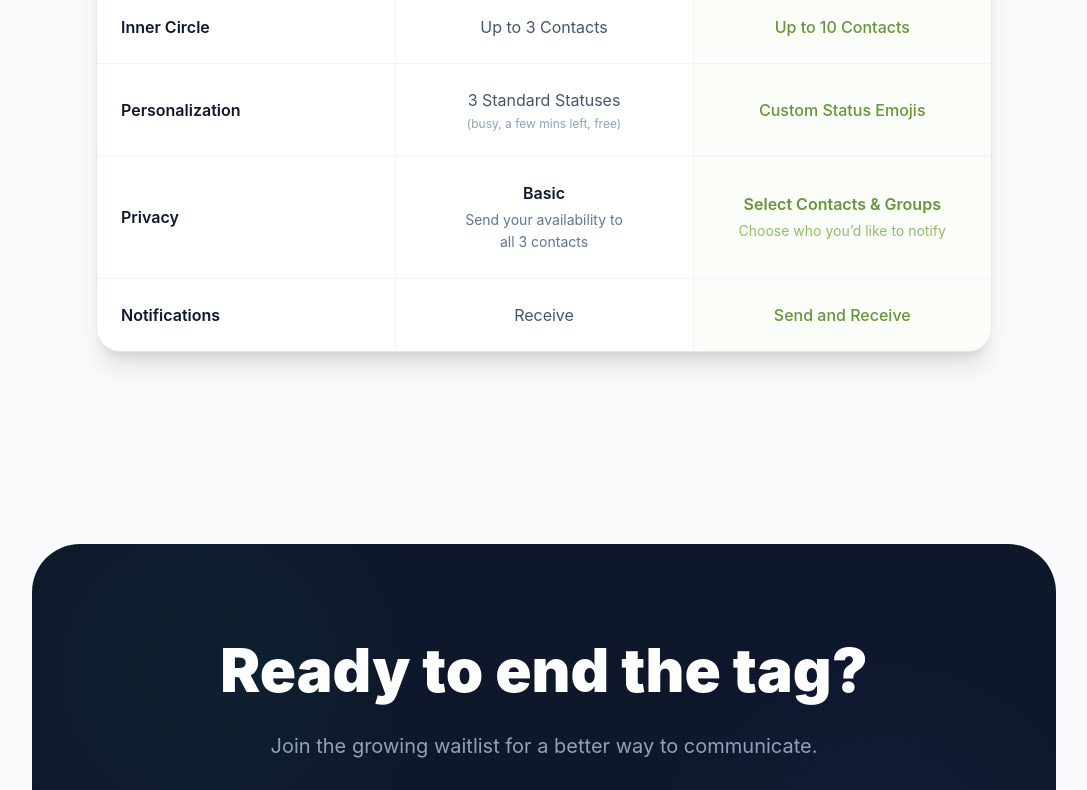
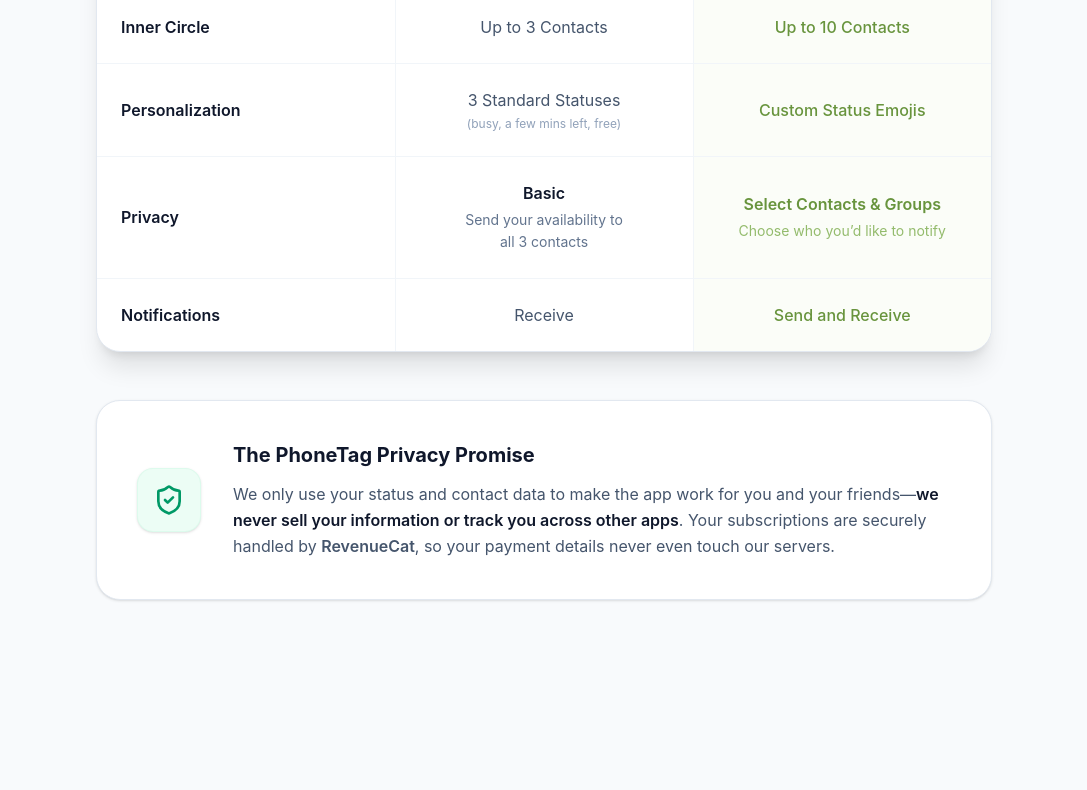
Before and after one commit to sam-tritto/Phonetagwebsite, a React (Vite) app: page / in a window 1280 px wide. Shown: the part 3075-3865 px from the top of the page, without its empty margins (96-1183 px from the left). Built offline with nearby package versions, Linux system fonts and the light colour scheme; no server answers.

Commit message:
feat: add privacy promise section to App component

```diff
--- a/src/app/App.tsx
+++ b/src/app/App.tsx
@@ -385,6 +385,18 @@ export default function App() {
               </table>
             </div>
           </div>
+
+          <div className="mt-12 bg-white p-8 md:p-10 rounded-3xl border border-slate-200 shadow-sm flex flex-col md:flex-row items-start md:items-center gap-8">
+            <div className="w-16 h-16 bg-emerald-50 text-emerald-600 rounded-2xl flex items-center justify-center shrink-0 border border-emerald-100/50 shadow-sm">
+              <ShieldCheck className="w-8 h-8" />
+            </div>
+            <div>
+              <h3 className="text-xl font-bold text-slate-900 mb-3">The PhoneTag Privacy Promise</h3>
+              <p className="text-slate-600 leading-relaxed text-sm md:text-base">
+                We only use your status and contact data to make the app work for you and your friends—<span className="font-semibold text-slate-900">we never sell your information or track you across other apps</span>. Your subscriptions are securely handled by <span className="font-semibold">RevenueCat</span>, so your payment details never even touch our servers.
+              </p>
+            </div>
+          </div>
         </div>
       </section>
 
```
